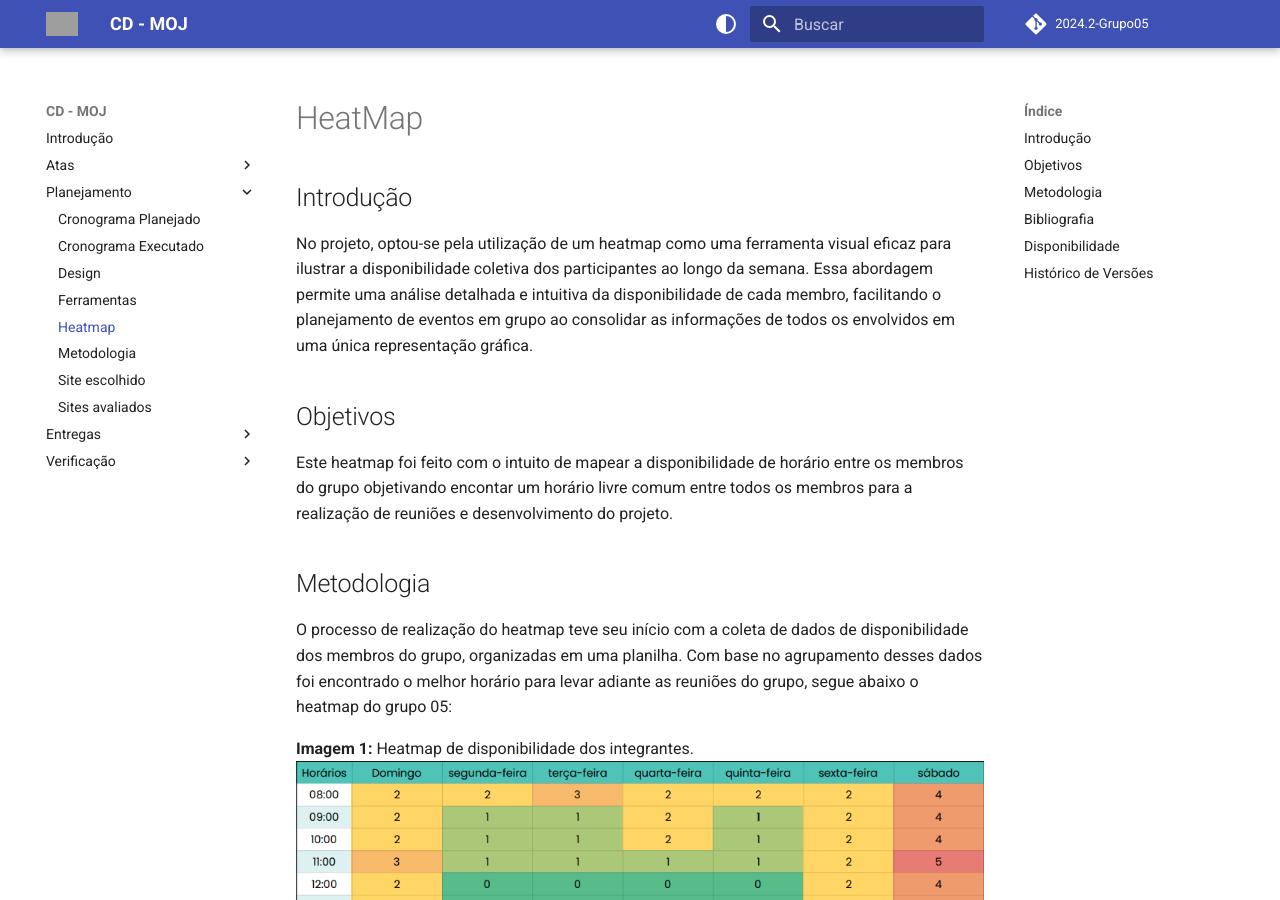
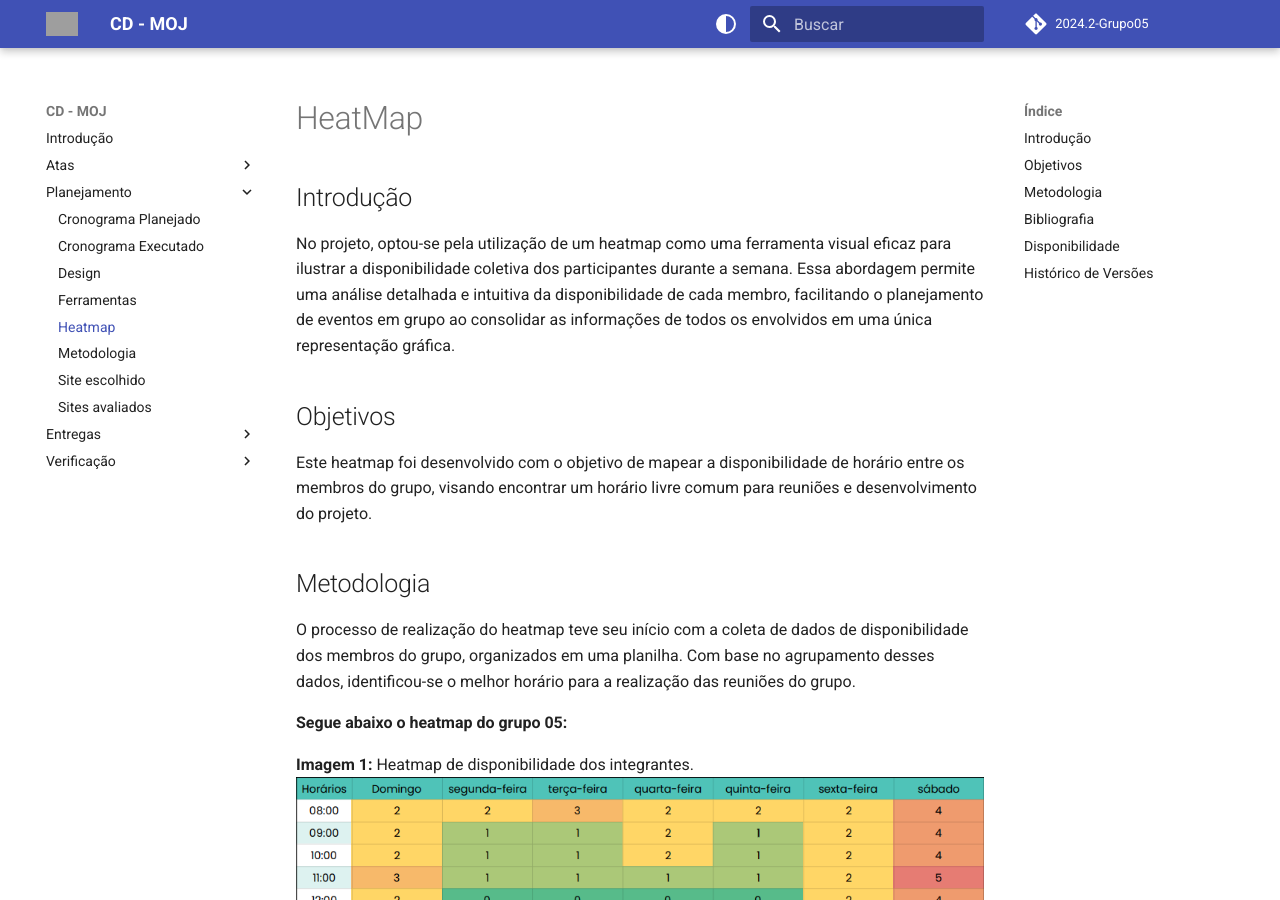
Before and after one commit to Interacao-Humano-Computador/2024.2-Grupo05, an MkDocs documentation site: the page built from docs/planejamento/heatmap.md, in a window 1280 px wide and 900 px high. Built offline with MkDocs 1.6.1 and Material for MkDocs 9.7.7, drawn with Linux system fonts in a browser that asks for light colours; comment, search, counter and statistics services are not loaded; the version menu is left out; grey boxes are pictures that could not be loaded.

Commit message:
docs: Modificações na entrega 1 e revisão do heatmap.

```diff
--- a/docs/planejamento/heatmap.md
+++ b/docs/planejamento/heatmap.md
@@ -1,14 +1,15 @@
 # HeatMap
 
 ## Introdução
-No projeto, optou-se pela utilização de um heatmap como uma ferramenta visual eficaz para ilustrar a disponibilidade coletiva dos participantes ao longo da semana. Essa abordagem permite uma análise detalhada e intuitiva da disponibilidade de cada membro, facilitando o planejamento de eventos em grupo ao consolidar as informações de todos os envolvidos em uma única representação gráfica.
+No projeto, optou-se pela utilização de um heatmap como uma ferramenta visual eficaz para ilustrar a disponibilidade coletiva dos participantes durante a semana. Essa abordagem permite uma análise detalhada e intuitiva da disponibilidade de cada membro, facilitando o planejamento de eventos em grupo ao consolidar as informações de todos os envolvidos em uma única representação gráfica.
 
 ## Objetivos
-Este heatmap foi feito com o intuito de mapear a disponibilidade de horário entre os membros do grupo objetivando encontar um horário livre comum entre todos os membros para a realização de reuniões e desenvolvimento do projeto.
+Este heatmap foi desenvolvido com o objetivo de mapear a disponibilidade de horário entre os membros do grupo, visando encontrar um horário livre comum para reuniões e desenvolvimento do projeto.
 
 ## Metodologia
-O processo de realização do heatmap teve seu início com a coleta de dados de disponibilidade dos membros do grupo, organizadas em uma planilha. Com base no agrupamento desses dados foi encontrado o melhor horário para
-levar adiante as reuniões do grupo, segue abaixo o heatmap do grupo 05:
+O processo de realização do heatmap teve seu início com a coleta de dados de disponibilidade dos membros do grupo, organizados em uma planilha. Com base no agrupamento desses dados, identificou-se o melhor horário para a realização das reuniões do grupo.
+
+**Segue abaixo o heatmap do grupo 05:**
 
 
 **Imagem 1:** Heatmap de disponibilidade dos integrantes.
```
Also changed, not shown: other parts of docs/planejamento/heatmap.md (+1 -1 lines), docs/entregas/entrega_1.md (+9 -1 lines).
